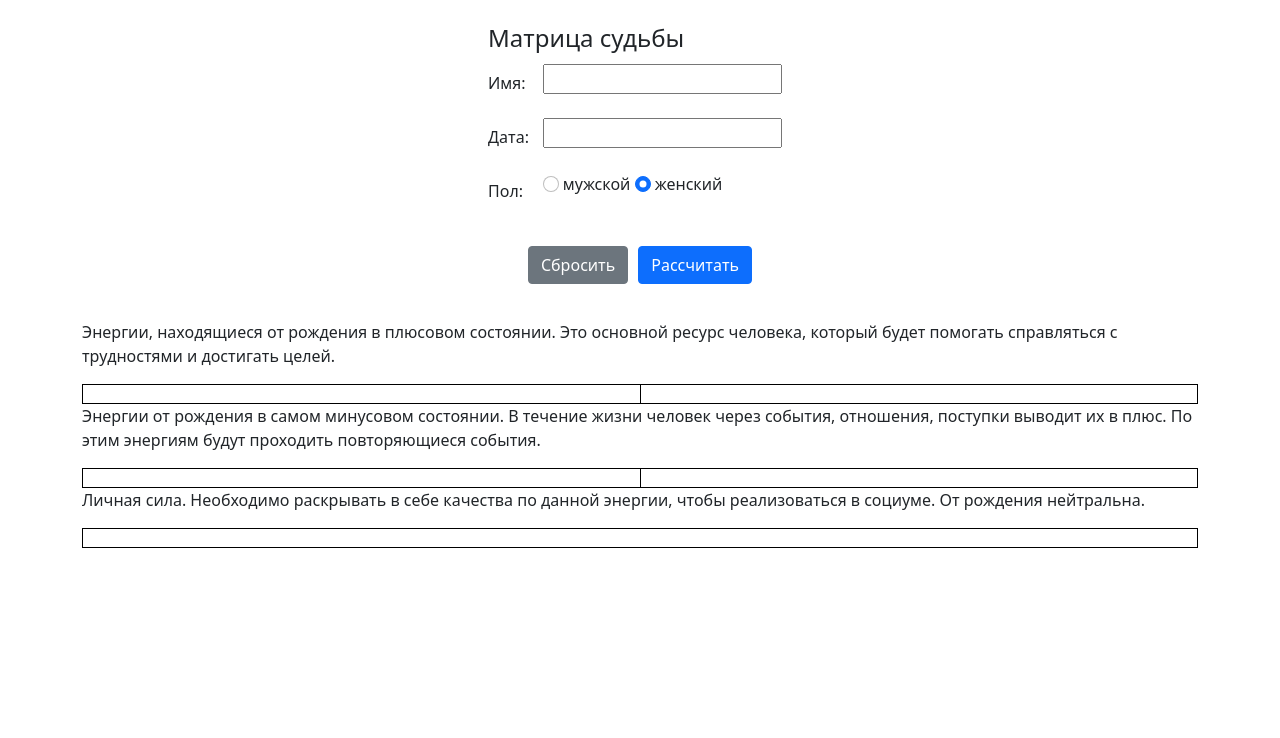
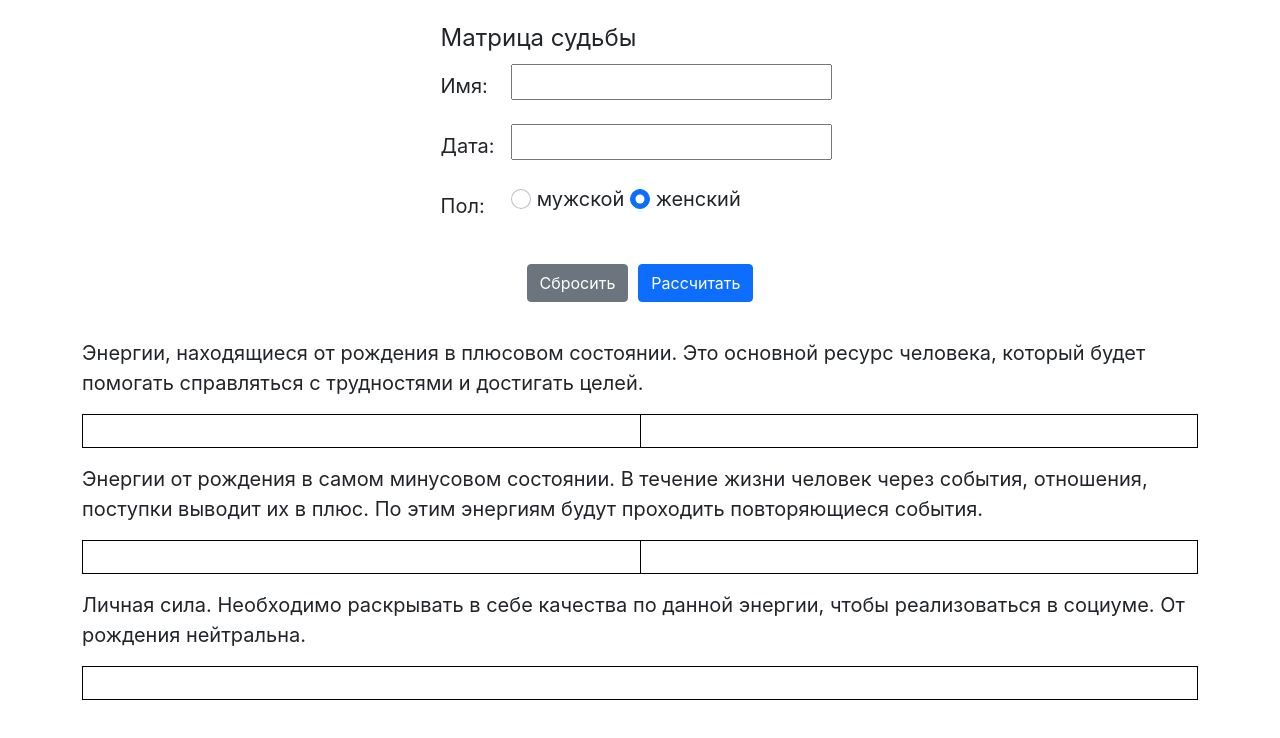
Before and after one commit to kariiina/matrica, a plain HTML site: page index.html in a window 1280 px wide. Drawn offline with nearby package versions, Linux system fonts and the light colour scheme.

Commit message:
fix: layout

```diff
--- a/index.html
+++ b/index.html
@@ -53,12 +53,12 @@
         <button type="button" class="btn btn-primary calculate">Рассчитать</button>
     </div>
     </div>
-    <div class="container">
+    <div class="container result">
         <p class="beforeFirstParagraph"></p>
-        <p class="firstParagraph">Энергии, находящиеся от рождения в плюсовом состоянии. Это основной
+        <p class="firstParagraph paragraph">Энергии, находящиеся от рождения в плюсовом состоянии. Это основной
             ресурс человека, который будет помогать справляться с трудностями и
             достигать целей.</p>
-        <table>
+        <table class="table">
             <tr>
                 <td>
                     <ul class="firstParagraph-firstColumn"></ul>
@@ -68,10 +68,10 @@
                 </td>
             </tr>
         </table>
-        <p class="secondParagraph">Энергии от рождения в самом минусовом состоянии. В течение жизни
+        <p class="secondParagraph paragraph">Энергии от рождения в самом минусовом состоянии. В течение жизни
             человек через события, отношения, поступки выводит их в плюс. По этим
             энергиям будут проходить повторяющиеся события.</p>
-        <table>
+        <table class="table">
             <tr>
                 <td>
                     <ul class="secondParagraph-firstColumn"></ul>
@@ -81,9 +81,9 @@
                 </td>
             </tr>
         </table>
-        <p class="thirdParagraph">Личная сила. Необходимо раскрывать в себе качества по данной энергии,
+        <p class="thirdParagraph paragraph">Личная сила. Необходимо раскрывать в себе качества по данной энергии,
             чтобы реализоваться в социуме. От рождения нейтральна.</p>
-        <table>
+        <table class="table">
             <tr>
                 <td>
                     <ul class="thirdParagraph-firstColumn"></ul>
--- a/index.js
+++ b/index.js
@@ -10,6 +10,7 @@ const fPsecondColumn = document.querySelector(".firstParagraph-secondColumn");
 const sPfirstColumn = document.querySelector(".secondParagraph-firstColumn");
 const sPsecondColumn = document.querySelector(".secondParagraph-secondColumn");
 const tPfirstColumn = document.querySelector(".thirdParagraph-firstColumn");
+const table = document.querySelector("table");
 
 // Functions
 function getBelow22(inputNumber) {
@@ -98,7 +99,13 @@ async function getData() {
 }
 
 function resetData() {
-  //resultContainer.innerHTML = "";
+  resultContainer.classList.toggle("active");
+  // beforeFirstParagraph.innerHTML = "";
+  // fPfirstColumn.innerHTML = "";
+  // fPsecondColumn.innerHTML = "";
+  // sPfirstColumn.innerHTML = "";
+  // sPsecondColumn.innerHTML = "";
+  // tPfirstColumn.innerHTML = "";
 }
 
 // EvenListeners
--- a/style.css
+++ b/style.css
@@ -1,3 +1,10 @@
+body {
+  font-family: "Inter", sans-serif;
+  font-weight: 400;
+  font-size: 20px;
+  /* background-color: black;
+  color: white; */
+}
 .container {
   padding-top: 20px;
 }
@@ -6,7 +13,6 @@
 }
 table, th, td {
   border:1px solid black;
-
 }
 table {
   width: 100%
@@ -27,3 +33,6 @@ body {
   background-repeat: no-repeat;
   background-position: center center;            /* optionally, center the image */
 }
+active {
+  display: none;
+}
```
